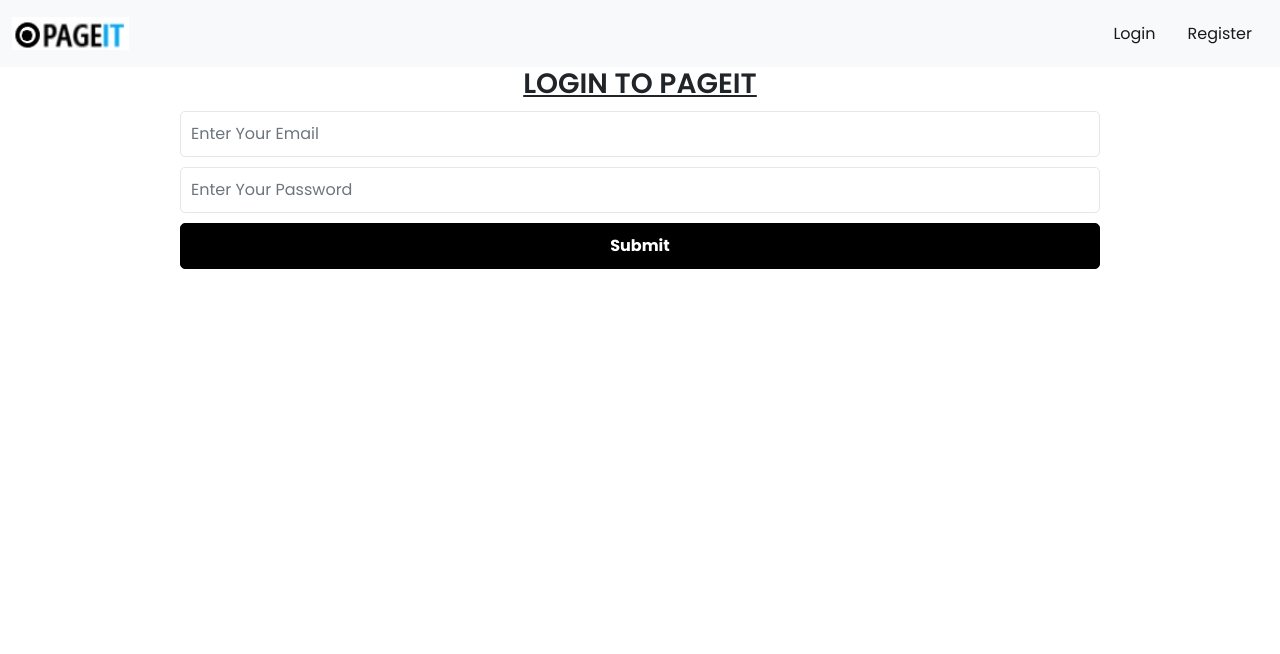
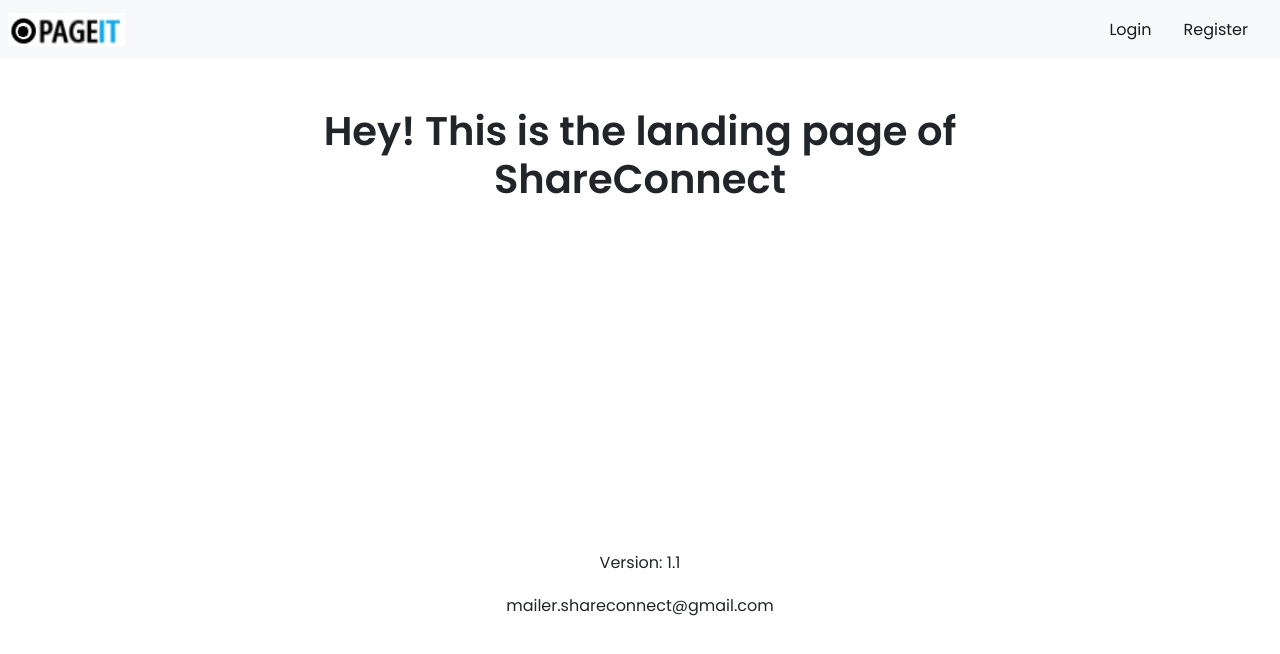
Before and after one commit to UtkarshVijayvergia/ShareConnect, a React (Create React App) app in the folder frontend/: page / in a window 1280 px wide. Before the commit this address led to /login. Shown: the top 654 px of the page. Built offline with nearby package versions, Linux system fonts and the light colour scheme.

Commit message:
added landing page

```diff
--- a/frontend/src/App.jsx
+++ b/frontend/src/App.jsx
@@ -5,9 +5,9 @@
 import Dashboard from './pages/Dashboard';
 import Login from './pages/Login';
 import Register from './pages/Register';
-// import Header from './components/Header';
 import Navbar from './components/Navbar';
 import About from './pages/About';
+import LandingPage from './pages/LandingPage';
 
 function App() {
     return (
@@ -16,7 +16,8 @@
                 <Navbar/>
                 <div className="container-new">
                     <Routes>
-                        <Route path='/' element={<Dashboard/>} />
+                        <Route path='/' element={<LandingPage/>}/>
+                        <Route path='/home' element={<Dashboard/>} />
                         <Route path='/login' element={<Login/>} />
                         <Route path='/register' element={<Register/>} />
                         <Route path='/about' element={<About/>} />
--- a/frontend/src/components/Navbar.jsx
+++ b/frontend/src/components/Navbar.jsx
@@ -17,8 +17,8 @@
     return (
         <>
             <nav className="navbar navbar-expand-lg bg-light">
-                <div className="container-fluid">
-                    <Link className="navbar-brand" to=""><img src={require(`../components/images/NavbarIcon.jpg`)} alt="ShareConnect"/></Link>
+                <div className="container-fluid navbar-margin">
+                    <Link className="navbar-brand" to="/home"><img src={require(`../components/images/NavbarIcon.jpg`)} alt="ShareConnect"/></Link>
                     <button className="navbar-toggler" type="button" data-bs-toggle="collapse" data-bs-target="#navbarSupportedContent" aria-controls="navbarSupportedContent" aria-expanded="false" aria-label="Toggle navigation">
                         <span className="navbar-toggler-icon"></span>
                     </button>
@@ -32,10 +32,10 @@
                                 (
                                     <>
                                         <li className="nav-item px-2">
-                                            <Link className="nav-link active" aria-current="page" to="/">Dashboard</Link>
+                                            <Link className="nav-link active" aria-current="page" to="/home">Home</Link>
                                         </li>
                                         <li className="nav-item px-2">
-                                            <Link className="nav-link active" aria-current="page" to="/about">About</Link>
+                                            <Link className="nav-link active" aria-current="page" to="/about">About-Me</Link>
                                         </li>
                                         <li className="nav-item px-2">
                                             <Link className="nav-link active" aria-current="page" to="/contact">Contact</Link>
--- /dev/null
+++ b/frontend/src/pages/LandingPage.jsx
@@ -0,0 +1,16 @@
+import React from 'react'
+
+const LandingPage = () => {
+  return (
+    <div>
+        <br /><br />
+        <h1>Hey! This is the landing page of ShareConnect</h1>
+        <br /><br /><br /><br /><br /><br /><br />
+        <br /><br /><br /><br /><br /><br /><br />
+        <p>Version: 1.1</p>
+        <p>mailer.shareconnect@gmail.com</p>
+    </div>
+  )
+}
+
+export default LandingPage
```
Also changed, not shown: frontend/src/components/Header.jsx (deleted, +0 -46 lines).
